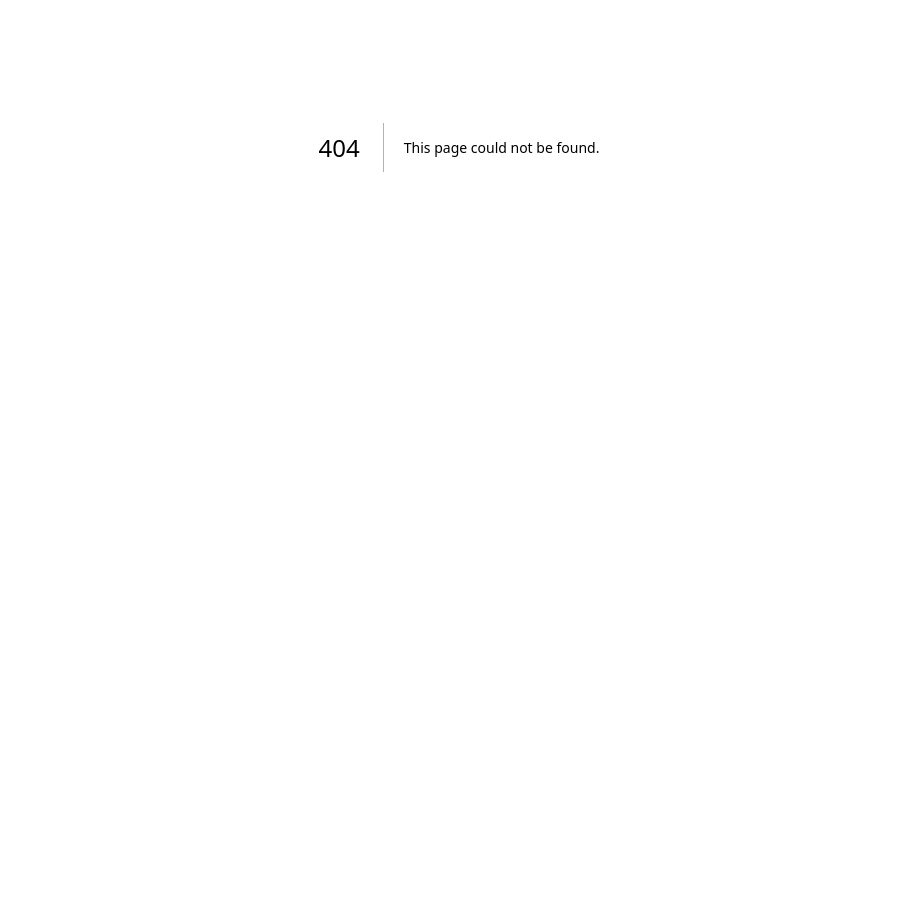
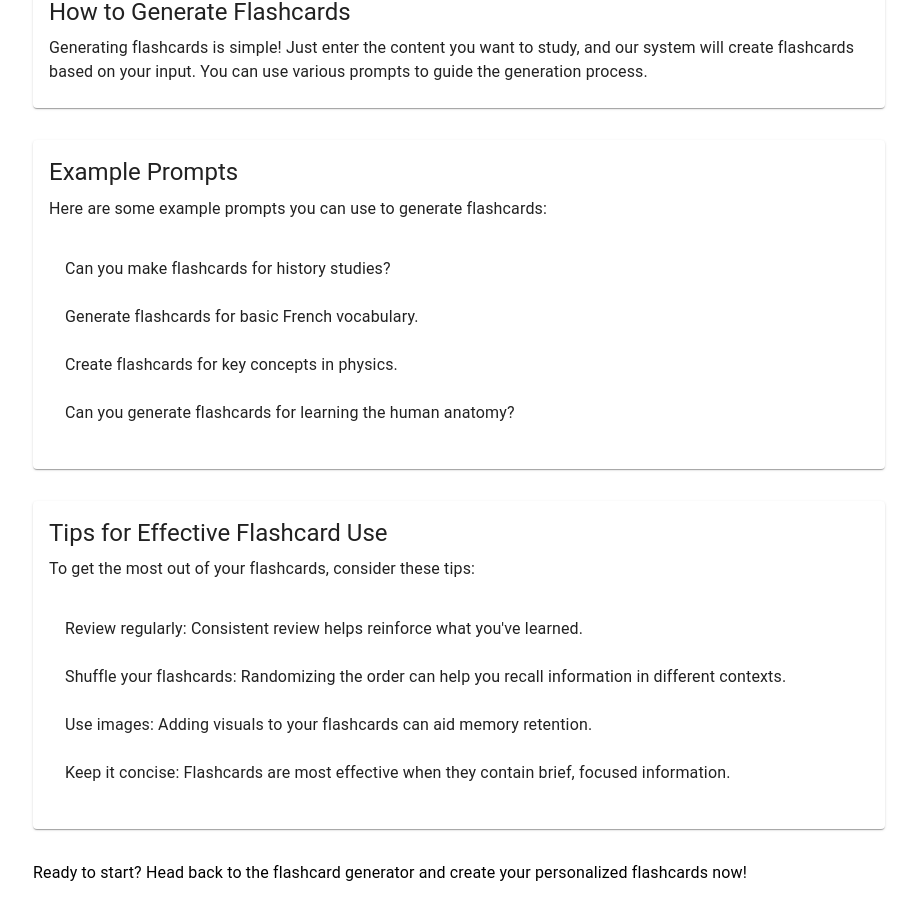
Before and after one commit to aye-shadow/ai-flashcards, a Next.js app: page /more in a window 1280 px wide. Before the commit this address had no page. Shown: the part 253-1170 px from the top of the page, without its empty margins (181-1098 px from the left). Before the commit the page ends 800 px from the top, so only its background shows below. Built offline with nearby package versions, Linux system fonts and the light colour scheme.

Commit message:
learn more

```diff
--- /dev/null
+++ b/app/more/page.js
@@ -0,0 +1,83 @@
+import * as React from 'react'
+import { Container, Typography, Box, Card, CardContent, List, ListItem, ListItemText } from '@mui/material'
+
+export default function LearnMore() {
+  return (
+    <Container maxWidth="md">
+      <Box sx={{ my: 4 }}>
+        <Typography variant="h3" component="h1" gutterBottom>
+          Learn More About Flashcard Generation
+        </Typography>
+
+        <Typography variant="body1" sx={{ mb: 4 }}>
+          Flashcards are a powerful tool for studying and retaining information. By using our flashcard generation feature, you can quickly create custom flashcards tailored to your study needs. Whether you're preparing for exams, learning a new language, or just trying to memorize key concepts, flashcards can help you review and reinforce information effectively.
+        </Typography>
+
+        <Card sx={{ mb: 4 }}>
+          <CardContent>
+            <Typography variant="h5" component="h2" gutterBottom>
+              How to Generate Flashcards
+            </Typography>
+            <Typography variant="body1">
+              Generating flashcards is simple! Just enter the content you want to study, and our system will create flashcards based on your input. You can use various prompts to guide the generation process.
+            </Typography>
+          </CardContent>
+        </Card>
+
+        <Card sx={{ mb: 4 }}>
+          <CardContent>
+            <Typography variant="h5" component="h2" gutterBottom>
+              Example Prompts
+            </Typography>
+            <Typography variant="body1" sx={{ mb: 2 }}>
+              Here are some example prompts you can use to generate flashcards:
+            </Typography>
+            <List>
+              <ListItem>
+                <ListItemText primary="Can you make flashcards for history studies?" />
+              </ListItem>
+              <ListItem>
+                <ListItemText primary="Generate flashcards for basic French vocabulary." />
+              </ListItem>
+              <ListItem>
+                <ListItemText primary="Create flashcards for key concepts in physics." />
+              </ListItem>
+              <ListItem>
+                <ListItemText primary="Can you generate flashcards for learning the human anatomy?" />
+              </ListItem>
+            </List>
+          </CardContent>
+        </Card>
+
+        <Card sx={{ mb: 4 }}>
+          <CardContent>
+            <Typography variant="h5" component="h2" gutterBottom>
+              Tips for Effective Flashcard Use
+            </Typography>
+            <Typography variant="body1" sx={{ mb: 2 }}>
+              To get the most out of your flashcards, consider these tips:
+            </Typography>
+            <List>
+              <ListItem>
+                <ListItemText primary="Review regularly: Consistent review helps reinforce what you've learned." />
+              </ListItem>
+              <ListItem>
+                <ListItemText primary="Shuffle your flashcards: Randomizing the order can help you recall information in different contexts." />
+              </ListItem>
+              <ListItem>
+                <ListItemText primary="Use images: Adding visuals to your flashcards can aid memory retention." />
+              </ListItem>
+              <ListItem>
+                <ListItemText primary="Keep it concise: Flashcards are most effective when they contain brief, focused information." />
+              </ListItem>
+            </List>
+          </CardContent>
+        </Card>
+
+        <Typography variant="body1">
+          Ready to start? Head back to the flashcard generator and create your personalized flashcards now!
+        </Typography>
+      </Box>
+    </Container>
+  )
+}
--- a/app/page.js
+++ b/app/page.js
@@ -78,6 +78,7 @@ export default function Home() {
           Get Started
         </Button>
         <Button
+          href="/more"
           variant="outlined"
           sx={{
             color: '#B06500', // Dark orange text
```
